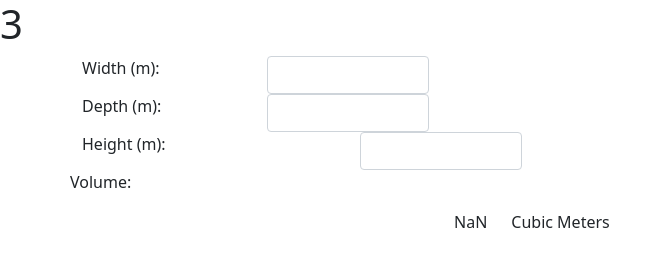
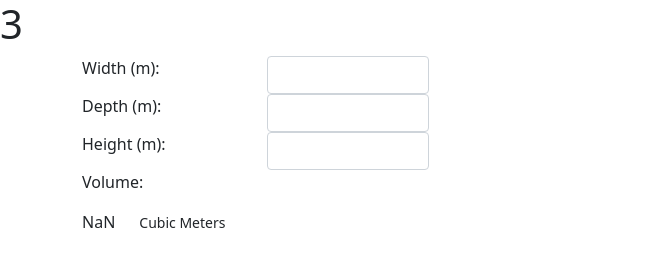
Before and after one commit to garridosrepos/lexiconlabbar, a website: page Lab 7/3/index.html in a window 1280 px wide. Shown: the whole page, without its empty margins (0-671 px from the left). Drawn offline with nearby package versions, Linux system fonts and the light colour scheme.

Commit message:
LEXICON-7 Lab 7 klar. Några små grejer som inte blev som det skulle kanske
- avrundning av resultatet.
- hantering av negativa tal.
- style på output

```diff
--- a/Lab 7/3/index.html
+++ b/Lab 7/3/index.html
@@ -8,41 +8,37 @@
           integrity="sha384-EVSTQN3/azprG1Anm3QDgpJLIm9Nao0Yz1ztcQTwFspd3yD65VohhpuuCOmLASjC"
           rel="stylesheet">
 </head>
-<style>
-
-
-</style>
 <body>
 
 <h1>3</h1>
 <div class="container">
-    <form class="cv-form row">
+    <form class="cv-form">
             <div class="input-group row">
 
-                <label class="input-label col-sm-3 col-md-2 col-lg-2" for="cube-width">Width (m):</label>
+                <label class="input-label col-sm-2 col-md-2 col-lg-2" for="cube-width">Width (m):</label>
 
-                <div class="col-md-2 col-sm-4">
+                <div class="col-sm-2 col-md-2">
                     <input onchange="updateVolume()" class="form-control" id="cube-width" step="0.1" type="number">
                 </div>
             </div>
 
             <div class="input-group row">
-                <label class="input-label col-sm-3 col-md-2 col-lg-2" for="cube-depth">Depth (m):</label>
-                <div class="col-md-2 col-sm-4">
+                <label class="input-label col-sm-2 col-md-2 col-lg-2" for="cube-depth">Depth (m):</label>
+                <div class="col-md-2 col-sm-2">
                     <input onchange="updateVolume()" class="form-control" id="cube-depth" step="0.1" type="number" >
                 </div>
             </div>
 
             <div class="input-group row ">
-                <label class="input-label col-sm-3" for="cube-height">Height (m): </label>
-                <div class="col-md-2 col-sm-4">
-                    <input onchange="updateVolume()" class="form-control col-sm-1 col-md-1 col-lg-2" id="cube-height" step="0.1" type="number" maxlength="3">
+                <label class="input-label col-sm-2 col-md-2 col-lg-2" for="cube-depth">Height (m):</label>
+                <div class="col-sm-1 col-md-2">
+                    <input onchange="updateVolume()" class="form-control col-sm-1 col-md-1 col-lg-1" id="cube-height" step="0.1" type="number">
                 </div>
             </div>
         <div class="row">
-            <p class="result-vol row">Volume:</p>
-            <div class="offset-4 col-sm-2" id="result"></div>
-            <div class="col-sm-3">Cubic Meters</div>
+            <p class="result-vol">Volume:</p>
+            <div class="col-sm-2 col-md-1 col-lg-1" id="result"></div>
+            <div class="col-sm-2"><small>Cubic Meters</small></div>
         </div>
 
 
--- a/Lab 7/3/script.js
+++ b/Lab 7/3/script.js
@@ -9,15 +9,26 @@ let result = document.querySelector("#result")
 let volResult = document.querySelector("#volResult")
 
 let volume = function () {
-    var value = parseFloat(width.value) * parseFloat(height.value) * parseFloat(depth.value);
-    value = Math.fround(value);
 
-    console.log("Calculated volume-value");
+    let w = parseFloat(width.value);
+    let h = parseFloat(height.value);
+    let d = parseFloat(depth.value);
+
+    var value = h * d * w;
+
+
+
+    var volumeValue = Math.fround(value);
+
+
+    console.log("Calculated volume-value: "+ volumeValue);
+
     if(parseFloat(width.value) < 0 || parseFloat(height.value) < 0 ||parseFloat(depth.value)< 0){
-        value = value * -1;
+        volumeValue = volumeValue * -1;
     }
-    return value;
+    return volumeValue;
 }
+
 
 
 let updateVolume = function () {
@@ -30,8 +41,3 @@ let updateVolume = function () {
 }
 
 updateVolume();
-/*
-width.addEventListener('valueChange', updateVolume);
-height.addEventListener('click', updateVolume);
-depth.addEventListener('click', updateVolume);
-*/
```
Also changed, not shown: 1 other file.
